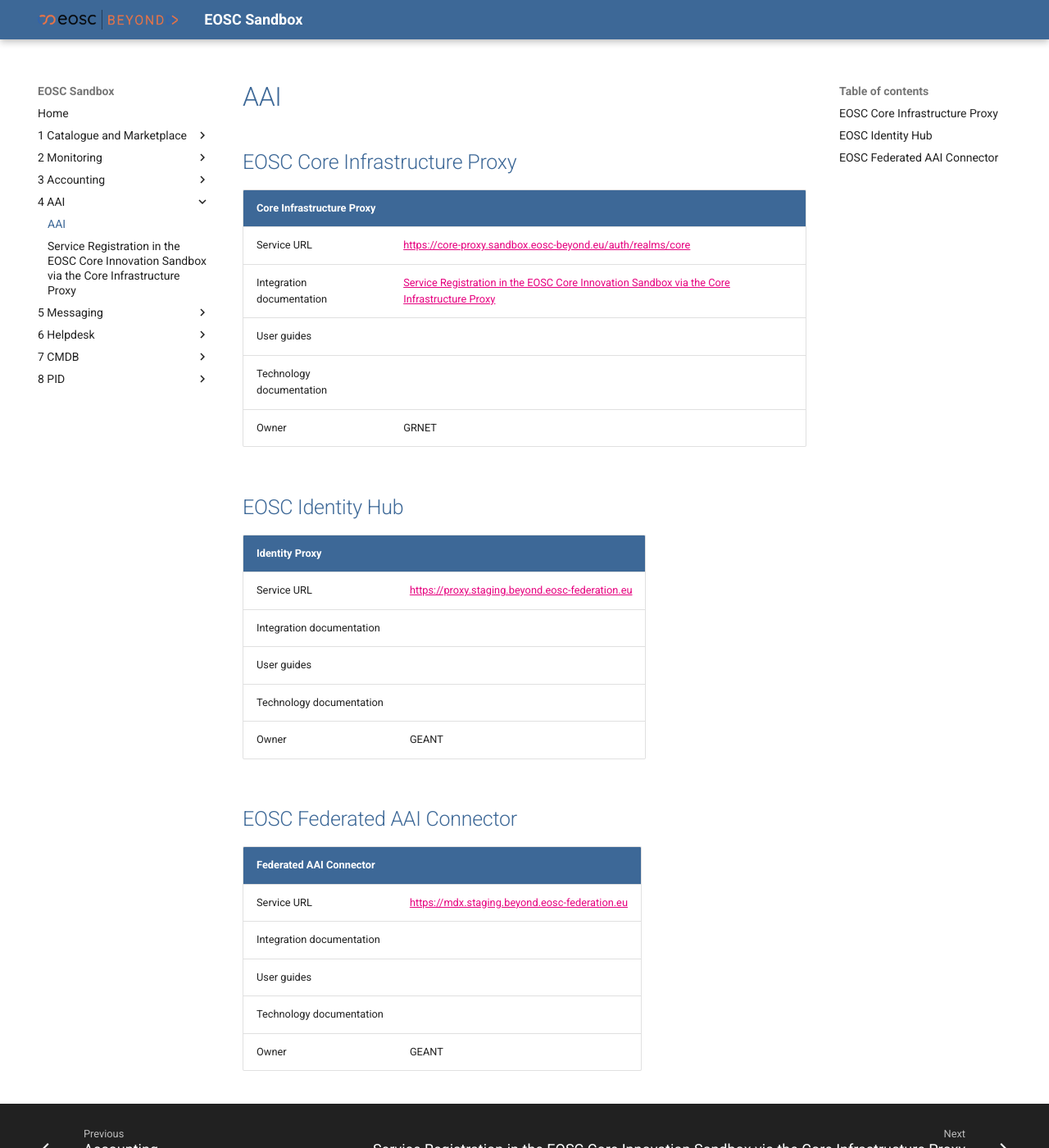
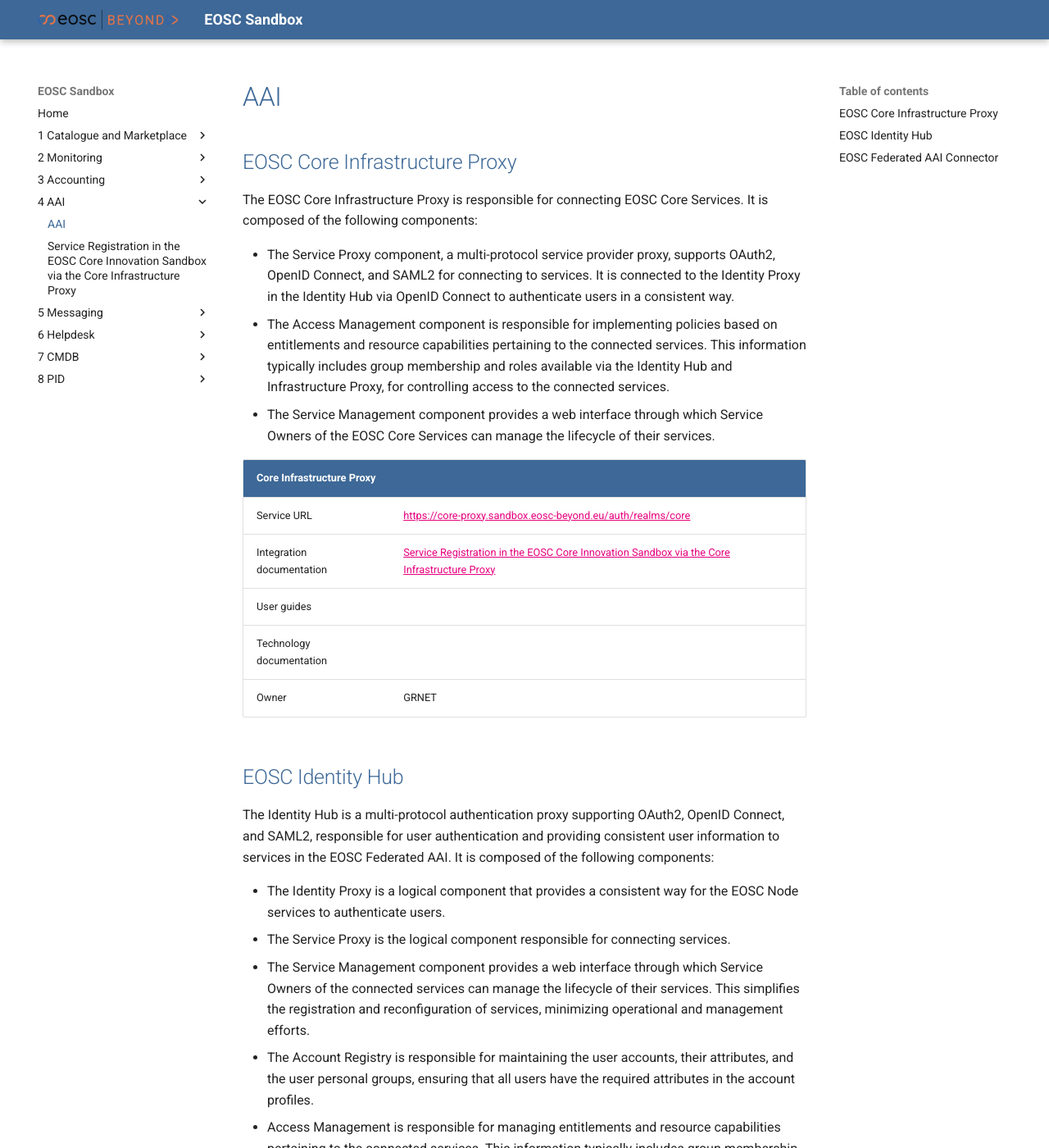
Before and after one commit to eosc-beyond-sandbox/eosc-sandbox, an MkDocs documentation site: the page built from resources/4 AAI/aai.md, in a window 1280 px wide and 1400 px high. Shown: the whole window at 82% size. Built offline with MkDocs 1.6.1 and Material for MkDocs 9.7.7, drawn with Linux system fonts in a browser that asks for light colours; some of the changed text lies outside the part shown.

Commit message:
AAI section update

```diff
--- a/resources/4 AAI/aai.md
+++ b/resources/4 AAI/aai.md
@@ -1,6 +1,12 @@
 # AAI
 
 ## EOSC Core Infrastructure Proxy
+
+The EOSC Core Infrastructure Proxy is responsible for connecting EOSC Core Services. It is composed of the following components:
+
+- The Service Proxy component, a multi-protocol service provider proxy, supports OAuth2, OpenID Connect, and SAML2 for connecting to services. It is connected to the Identity Proxy in the Identity Hub via OpenID Connect to authenticate users in a consistent way.
+- The Access Management component is responsible for implementing policies based on entitlements and resource capabilities pertaining to the connected services. This information typically includes group membership and roles available via the Identity Hub and Infrastructure Proxy, for controlling access to the connected services.
+- The Service Management component provides a web interface through which Service Owners of the EOSC Core Services can manage the lifecycle of their services.
 
 | Core Infrastructure Proxy |                                                                                                                                                          |
 | :------------------------ | :------------------------------------------------------------------------------------------------------------------------------------------------------- |
@@ -12,6 +18,14 @@
 
 ## EOSC Identity Hub
 
+The Identity Hub is a multi-protocol authentication proxy supporting OAuth2, OpenID Connect, and SAML2, responsible for user authentication and providing consistent user information to services in the EOSC Federated AAI. It is composed of the following components:
+
+- The Identity Proxy is a logical component that provides a consistent way for the EOSC Node services to authenticate users.
+- The Service Proxy is the logical component responsible for connecting services.
+- The Service Management component provides a web interface through which Service Owners of the connected services can manage the lifecycle of their services. This simplifies the registration and reconfiguration of services, minimizing operational and management efforts.
+- The Account Registry is responsible for maintaining the user accounts, their attributes, and the user personal groups, ensuring that all users have the required attributes in the account profiles.
+- Access Management is responsible for managing entitlements and resource capabilities pertaining to the connected services. This information typically includes group membership and roles retrieved by the Account Registry, for controlling access to the connected services.
+
 | Identity Proxy            |                                                   |
 | :------------------------ | :------------------------------------------------ |
 | Service URL               | <https://proxy.staging.beyond.eosc-federation.eu> |
@@ -22,6 +36,8 @@
 
 ## EOSC Federated AAI Connector
 
+The EOSC Federated AAI Connector is responsible for registering, maintaining, and publishing the trust anchors and the associated metadata for all the entities in the EOSC Node, and provides common horizontal functionalities. It fetches, validates, and stores information about all connected services and identity providers. It exposes an MDQ API.
+
 | Federated AAI Connector   |                                                 |
 | :------------------------ | :---------------------------------------------- |
 | Service URL               | <https://mdx.staging.beyond.eosc-federation.eu> |
```
